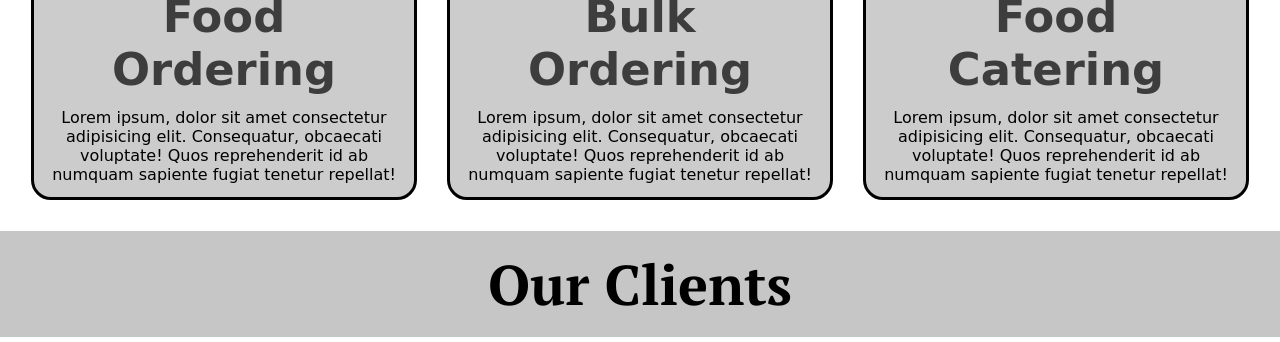
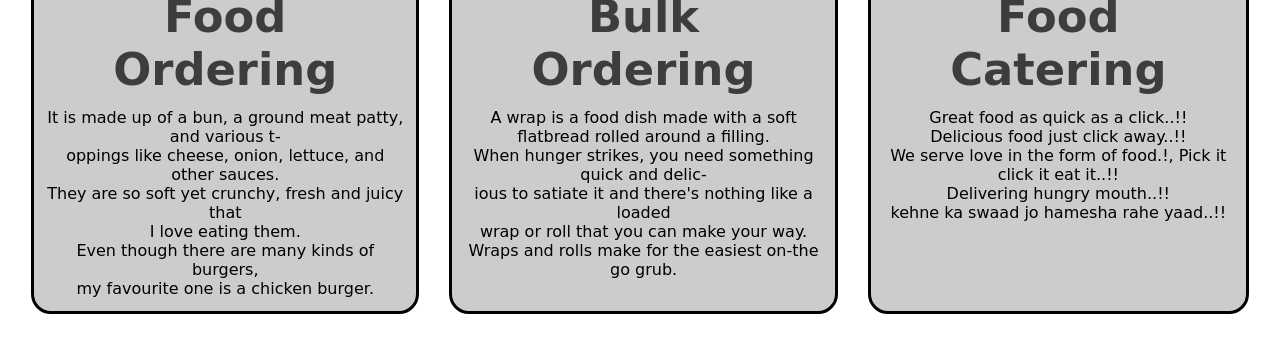
Before and after one commit to pchintan243/FoodWebsite, a plain HTML site: page index.html in a window 1280 px wide. Shown: the part 908-1250 px from the top of the page. Drawn offline with Linux system fonts and the light colour scheme.

Commit message:
add some text on food

```diff
--- a/food.css
+++ b/food.css
@@ -120,6 +120,7 @@ html{
     padding: 13px;
     border-radius: 20px;
     background-color: rgb(110 110 110 / 35%);
+    /* width: 30%; */
 }
 
 #services .box img{
--- a/index.html
+++ b/index.html
@@ -40,20 +40,17 @@
             <div class="box">
                 <img src="food/burger.jpg" alt="">
                 <h2 class="h-secondary center">Food Ordering</h2>
-                <p class="center">Lorem ipsum, dolor sit amet consectetur adipisicing elit. Consequatur, obcaecati
-                    voluptate! Quos reprehenderit id ab numquam sapiente fugiat tenetur repellat!</p>
+                <p class="center">It is made up of a bun, a ground meat patty, and various t-<br>oppings like cheese, onion, lettuce, and other sauces.<br>They are so soft yet crunchy, fresh and juicy that <br>I love eating them.<br>Even though there are many kinds of burgers,<br> my favourite one is a chicken burger.</p>
             </div>
             <div class="box">
                 <img src="food/wrap.jpg" alt="">
                 <h2 class="h-secondary center">Bulk Ordering</h2>
-                <p class="center">Lorem ipsum, dolor sit amet consectetur adipisicing elit. Consequatur, obcaecati
-                    voluptate! Quos reprehenderit id ab numquam sapiente fugiat tenetur repellat!</p>
+                <p class="center">A wrap is a food dish made with a soft <br>flatbread rolled around a filling.<br>When hunger strikes, you need something quick and delic-<br>ious to satiate it and there's nothing like a loaded<br> wrap or roll that you can make your way.<br>Wraps and rolls make for the easiest on-the go grub.</p>
             </div>
             <div class="box">
                 <img src="food/delivery.jpg" alt="">
                 <h2 class="h-secondary center">Food Catering</h2>
-                <p class="center">Lorem ipsum, dolor sit amet consectetur adipisicing elit. Consequatur, obcaecati
-                    voluptate! Quos reprehenderit id ab numquam sapiente fugiat tenetur repellat!</p>
+                <p class="center">Great food as quick as a click..!!<br>Delicious food just click away..!!<br>We serve love in the form of food.!, Pick it click it eat it..!!<br>Delivering hungry mouth..!!<br>kehne ka swaad jo hamesha rahe yaad..!!</p>
             </div>
         </div>
     </section>
```
